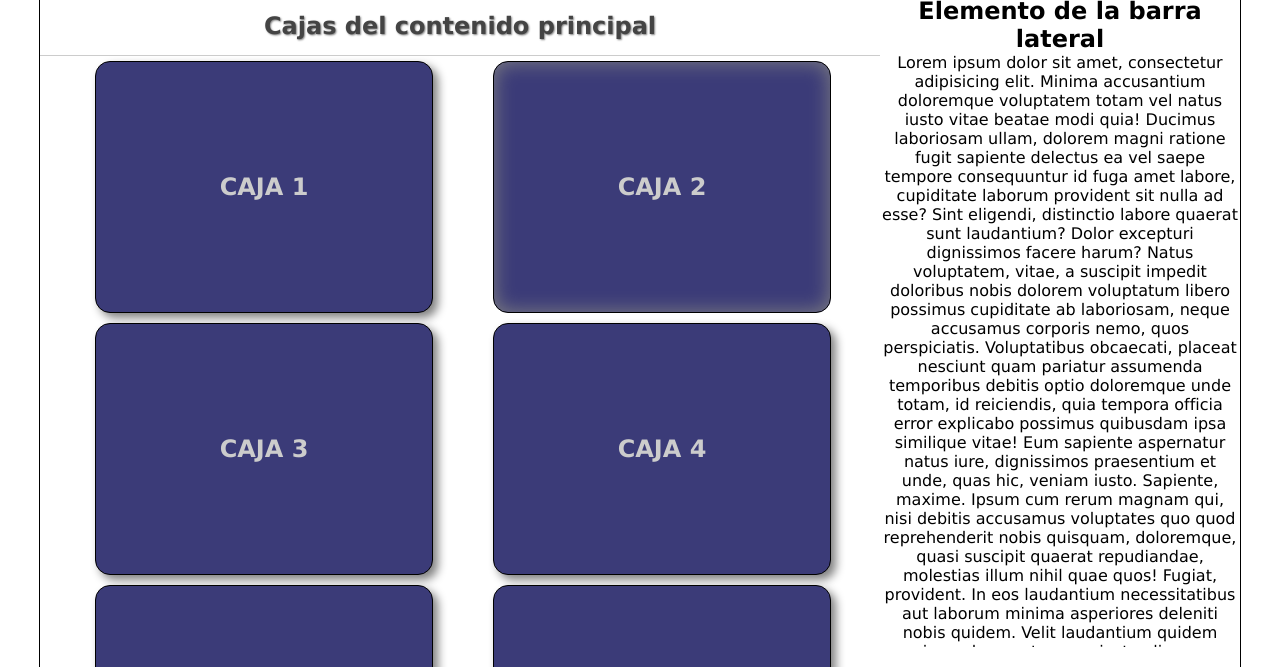
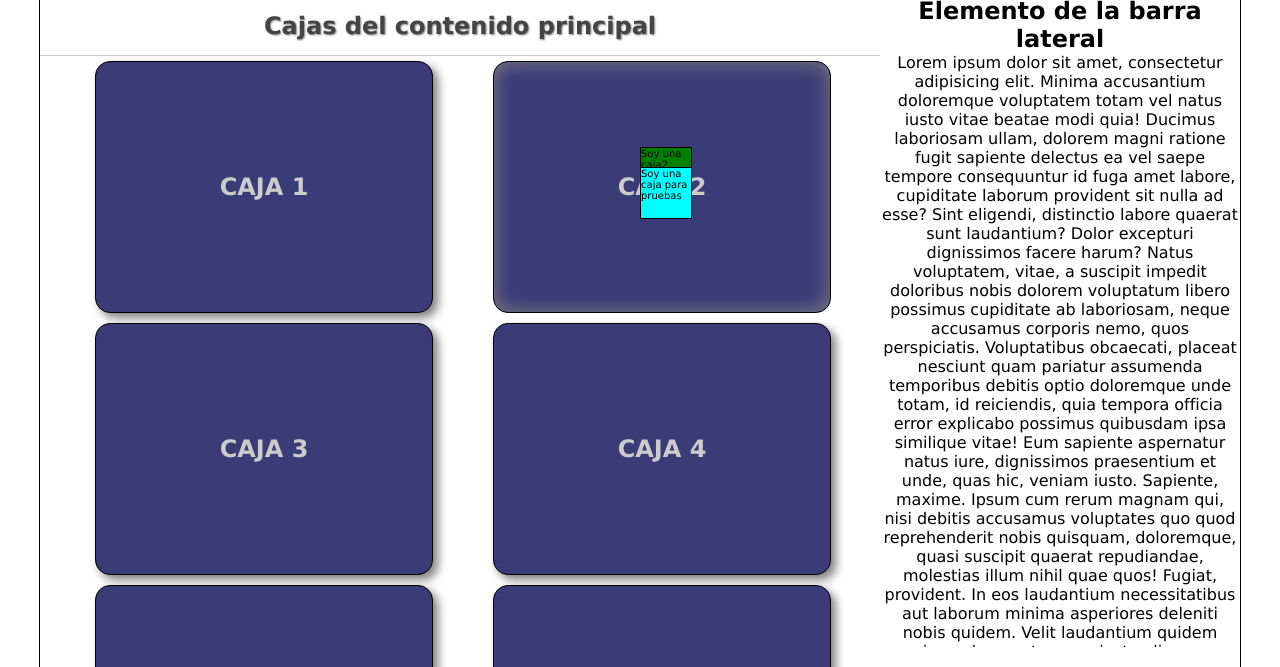
Before and after one commit to Armando101/Learning-CSS, a plain HTML site: page LearningCSS/05-ejercicio/index.html in a window 1280 px wide. Shown: the part 133-800 px from the top of the page. Drawn offline with Linux system fonts and the light colour scheme.

Commit message:
posición absoluta

```diff
--- a/LearningCSS/05-ejercicio/index.html
+++ b/LearningCSS/05-ejercicio/index.html
@@ -67,5 +67,13 @@
     </footer>
   </div>
 
+  <div class="libre libre1">
+      Soy una caja para pruebas
+  </div>
+
+  <div class="libre libre2">
+      Soy una caja2 para pruebas
+  </div>
+
 </body>
 </html>
--- a/LearningCSS/assets/css/styleEjercicio.css
+++ b/LearningCSS/assets/css/styleEjercicio.css
@@ -124,11 +124,18 @@
 
   /* Modificamos todas las esquinas con un único valor */
   border-radius: 15px;
+
+  /* Posición */
+  /* relative: es la que viene por defecto */
+  /* absolute: unifica todo y lo coloca en una misma posición, ignora los float */
+
+  /* position: absolute; */
 }
 
 #contenido .sombra-interior {
   /* inset nos da un efecto de profundidad interna */
   box-shadow: 0px 0px 20px gray inset;
+
 }
 
 #contenido h1 {
@@ -150,3 +157,32 @@
   line-height: 60px;
   border-top: 1px solid #ccc;
 }
+
+.libre {
+  /* position  */
+  /* Podemos posicionar un elemento en cualquier parte de la página con la posición absoluta */
+  /* Esto va encima de todo */
+  position: absolute;
+  top: 300px;
+  left: 50%;
+
+  border: 1px solid black;
+  background-color: cyan;
+  width: 50px;
+  height: 50px;
+  font-size: 10px;
+}
+
+.libre1 {
+  /* Con un z-index determino una jerarquía de cómo estarán encimados los contenedores */
+  /* Por defecto todos los elementos tienen un z-index de 0 */
+  z-index: 1;
+}
+
+
+.libre2 {
+  background-color: green;
+  top: 280px;
+  left: 50%;
+
+}
```
